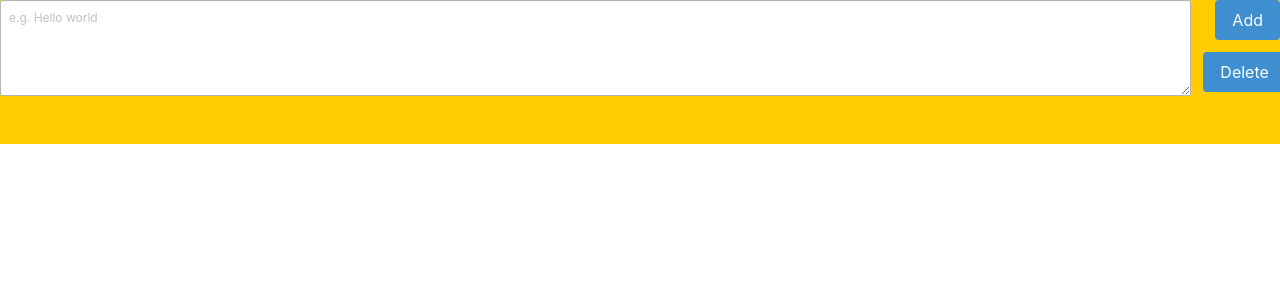
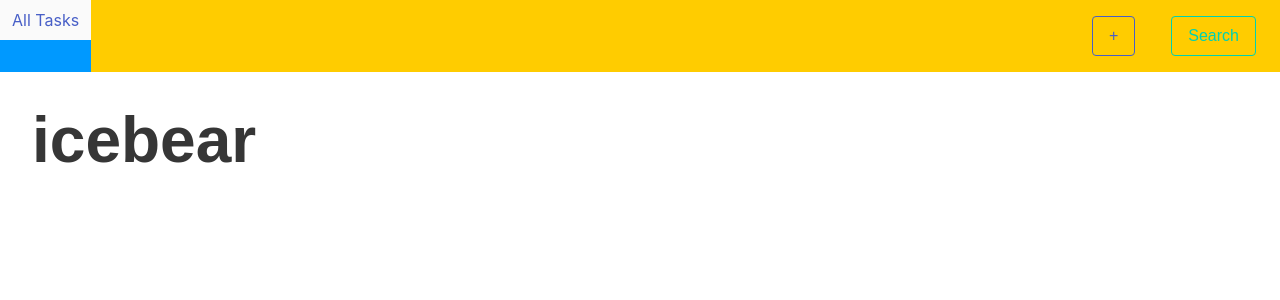
Before and after one commit to Icebearbear/Learning-React, a React (Create React App) app in the folder my-shopping/: page /#/viewTodo in a window 1280 px wide. Shown: the top 300 px of the page. Built offline with nearby package versions, Linux system fonts and the light colour scheme.

Commit message:
Modified Add and View using Redux and Router 1.  added a navigation bar 2.  start building on UI for add and view

```diff
--- /dev/null
+++ b/my-shopping/src/App.js
@@ -0,0 +1,16 @@
+import React from "react";
+import Input from './components/Input'
+import ViewTodo from './components/ViewTodo'
+import NavigationBar from './components/NavigationBar'
+
+class App extends React.Component{
+    render(){
+        return(
+            <div>
+                <NavigationBar/>
+            </div>
+        )
+    }
+}
+
+export default App
--- a/my-shopping/src/components/AddTodo.js
+++ b/my-shopping/src/components/AddTodo.js
@@ -19,12 +19,8 @@ class AddTodo extends React.Component{
     }
 }
 
-const mapStateToProps = (state) => {
-  return {
-      values : state.byIds.content
-  }
-}
+
 
 // mapDispatchToProps --> addTodo. it is an object full of action creator
 // it will turn into prop function that automatically dispatches its action when called
-export default connect(mapStateToProps, {addTodo})(AddTodo)
+export default connect(null, {addTodo})(AddTodo)
--- /dev/null
+++ b/my-shopping/src/components/NavigationBar.js
@@ -0,0 +1,68 @@
+import React from 'react';
+import {
+    Route,
+    NavLink,
+    HashRouter,
+    Link
+} from "react-router-dom"
+import AddTodo from './AddTodo'
+import Input from './Input';
+import ViewTodo from './ViewTodo';
+
+class NavigationBar extends React.Component{
+    render(){
+        return(
+            <HashRouter>
+            <nav class="navbar-is-transparent">
+
+                    <div class="navbar-burger burger" data-target="navbarExampleTransparentExample">
+                        <span></span>
+                        <span></span>
+                        <span></span>
+                    </div>
+
+
+                <div id="navbarExampleTransparentExample" class="navbar-menu">
+                <div class="navbar-start">
+                    <NavLink to="./viewTodo">
+                        <a class="navbar-item">
+                            All Tasks
+                        </a>
+                    </NavLink>
+                </div>
+                <div class="navbar-end">
+                <div class="navbar-item">
+                    <div class="field is-grouped">
+                    <p class="control">
+                        <div class="navbar-end">
+                            <div class="navbar-item">
+                                <NavLink to="/addTodo">
+                                    <a class="button is-link is-outlined">+</a>
+                                </NavLink>
+                            </div>
+                        </div>
+                    </p>
+                    <p class="control">
+                        <div class="navbar-end">
+                            <div class="navbar-item">
+                                {/* <NavLink to="/"> */}
+                                    <a class="button is-primary is-outlined">Search</a>
+                                {/* </NavLink> */}
+                            </div>
+                        </div>
+                    </p>
+                    </div>
+                </div>
+                </div>
+
+                </div>
+            </nav>
+            <div class="content">
+                <Route path="/addTodo" component={Input}/>
+                <Route path="/viewTodo" component={ViewTodo}/>
+            </div>
+            </HashRouter>
+        )
+    }
+}
+export default NavigationBar
--- a/my-shopping/src/components/ViewTodo.js
+++ b/my-shopping/src/components/ViewTodo.js
@@ -1,11 +1,23 @@
 import React from 'react';
 import { connect } from 'react-redux';
+import { getTodos } from '../redux/selectors';
 
 class ViewTodo extends React.Component{
+
+    showData(){
+
+        return (
+            <h1> {this.props.values.map(todo => <div>{todo.content}</div>)}</h1>
+        )
+    }
     render(){
         return(
             <div class="column">
-                <h1> {this.props.values}</h1>
+                <h1>{this.props.values && this.props.values.length ?
+                <h1> {this.props.values.map(todo => <div>{todo.content}</div>)}</h1>
+
+                // this.showData(this.props.values)
+                : "No tasks today"}</h1>
             </div>
         )
     }
@@ -13,8 +25,9 @@ class ViewTodo extends React.Component{
 
 // it takes the entire redux states and returns object, key -> props namees, value -> props value
 const mapStateToProps = (state) => {
+    const val2 = getTodos(state)
     return {
-        values : state.allIds
+        values : state.task
     }
   }
 export default connect(mapStateToProps)(ViewTodo)
--- a/my-shopping/src/index.js
+++ b/my-shopping/src/index.js
@@ -5,12 +5,18 @@ import 'bulma/css/bulma.min.css';
 // import Main from "./Main";
 import { Provider } from 'react-redux';
 import { createStore } from 'redux'
-// import Tab from "./SimpleForm"
-import Input from './components/Input'
-import ViewTodo from './components/ViewTodo'
+import App from './App'
+import AddTodo from './components/AddTodo';
+import Input from './components/Input';
+import ViewTodo from './components/ViewTodo';
+
 const initialState = {
-  allIds: [],
-  byIds: {}
+  task : [
+      {
+      id: 1,
+      content: "icebear"
+    }
+  ]
 };
 
 // if anything happen, redux call reducer with current state and current action as argument
@@ -18,18 +24,8 @@ const initialState = {
 function reducer(state = initialState, action){
   switch(action.type){
     case "ADD": {
-      const { id, content } = action.payload;
-      // console.log(action.payload)
-
       return {
-        ...state, allIds: [...state.allIds, id],
-        byIds: {
-          ...state.byIds,
-          [id]: {
-            content,
-            completed: false
-          }
-        }
+        ...state, task : [...state.task , action.payload]
       }
     }
     case "UPDATE":
@@ -45,17 +41,10 @@ function reducer(state = initialState, action){
       }
 
     case "DELETE":
-      const { ide } = action.payload
-      console.log(ide)
-      function test(Todoid){
-        console.log(Todoid, " " , ide)
-        parseInt(Todoid) !== ide ? console.log('yes') : console.log("no")
-      }
-      const filteredId = state.allIds.filter(Todoid => test(Todoid))
-      console.log(filteredId.map(id => typeof(id)))
-      // const filteredTodo = state.byIds.filter(TodoContent => TodoContent !== content)
+      console.log(action.payload)
+      const filteredId = state.task.filter(task => task.id !== action.payload.id)
       return {
-        ...state, allIds: filteredId
+        ...state, task : [...state.task , filteredId]
       }
     case "RESET":
       console.log(state)
@@ -67,12 +56,10 @@ function reducer(state = initialState, action){
 }
 
 const store = createStore(reducer)
-const App = () => (
+const Index = () => (
   <Provider store={store}>
-    {/* <Tab/> */}
-    <Input/>
-    <ViewTodo/>
+    <App/>
   </Provider>
 )
 
-ReactDOM.render(<App/>,  document.getElementById('root'));
+ReactDOM.render(<Index/>,  document.getElementById('root'));
```
